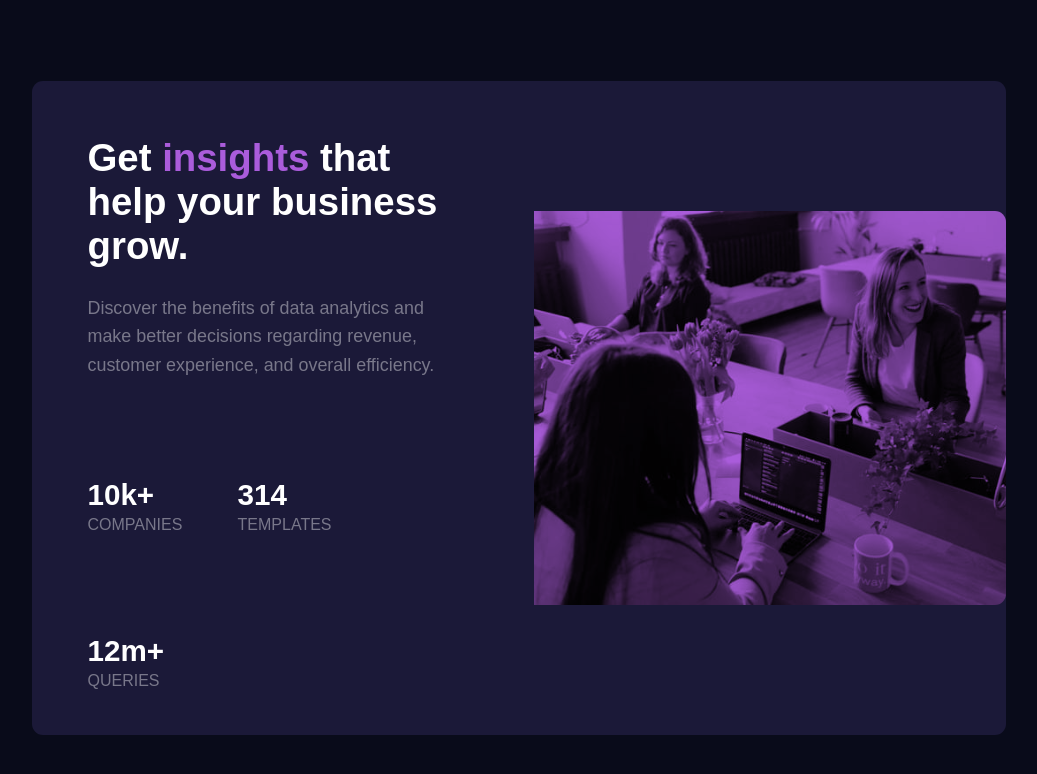
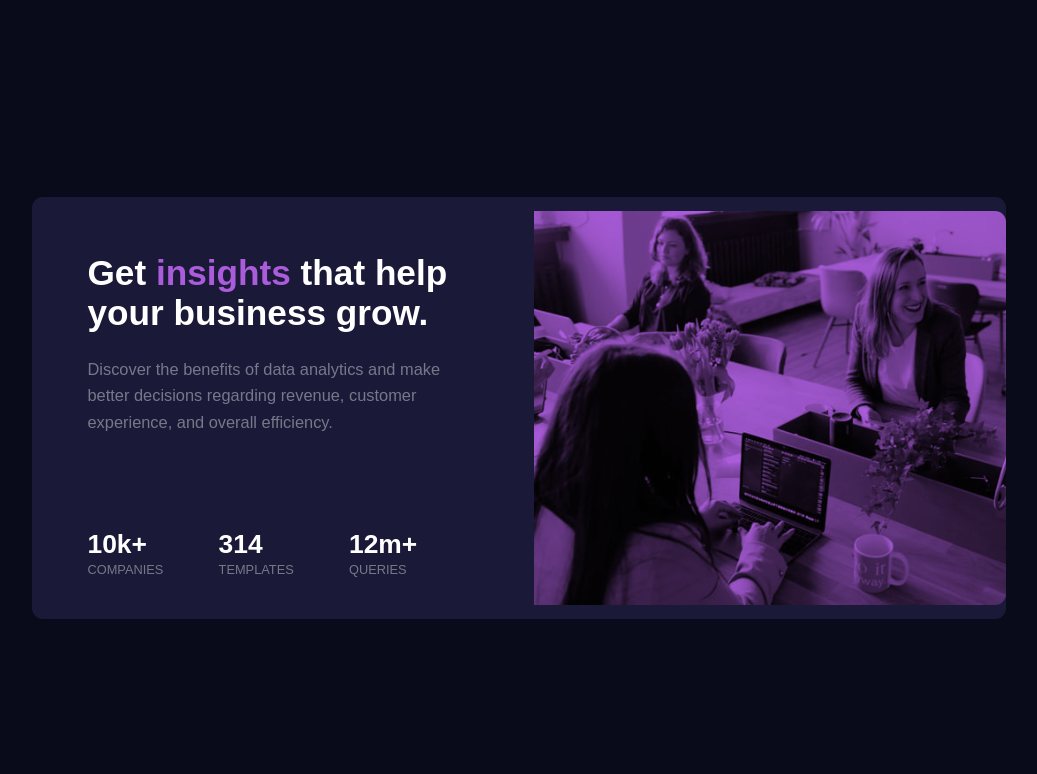
Before and after one commit to Mohsin-93/Stat-Preview-Card-Component-, a plain HTML site: page index.html in a window 1280 px wide. Shown: the whole page, without its empty margins (121-1158 px from the left). Drawn offline with Linux system fonts and the light colour scheme.

Commit message:
font size: vmin

```diff
--- a/index.html
+++ b/index.html
@@ -119,18 +119,23 @@
 
       h1 {
         color: hsl(0, 0%, 100%);
-        font-size: 2.4rem;
+        font-size: 4.4vmin;
         margin-right: 5%;
       }
 
       p {
 
-        font-size: 1.12rem;
+        font-size: 2.05vmin;
         margin-right: 5%;
         line-height: 1.6;
 
         /* margin-left: 1rem; */
 
+
+      }
+
+      .stats-wrapper {
+        margin-right: 0;
 
       }
 
@@ -143,11 +148,11 @@
       }
 
       h2.stats {
-        font-size: 1.85rem;
+        font-size: 3.3vmin;
       }
 
       p.stats {
-        font-size: 1rem;
+        font-size: 1.6vmin;
       }
 
       .img-wrapper {
@@ -162,6 +167,7 @@
         border-top-right-radius: 11px;
         border-bottom-right-radius: 11px;
       }
+
       ;
     }
 
```
